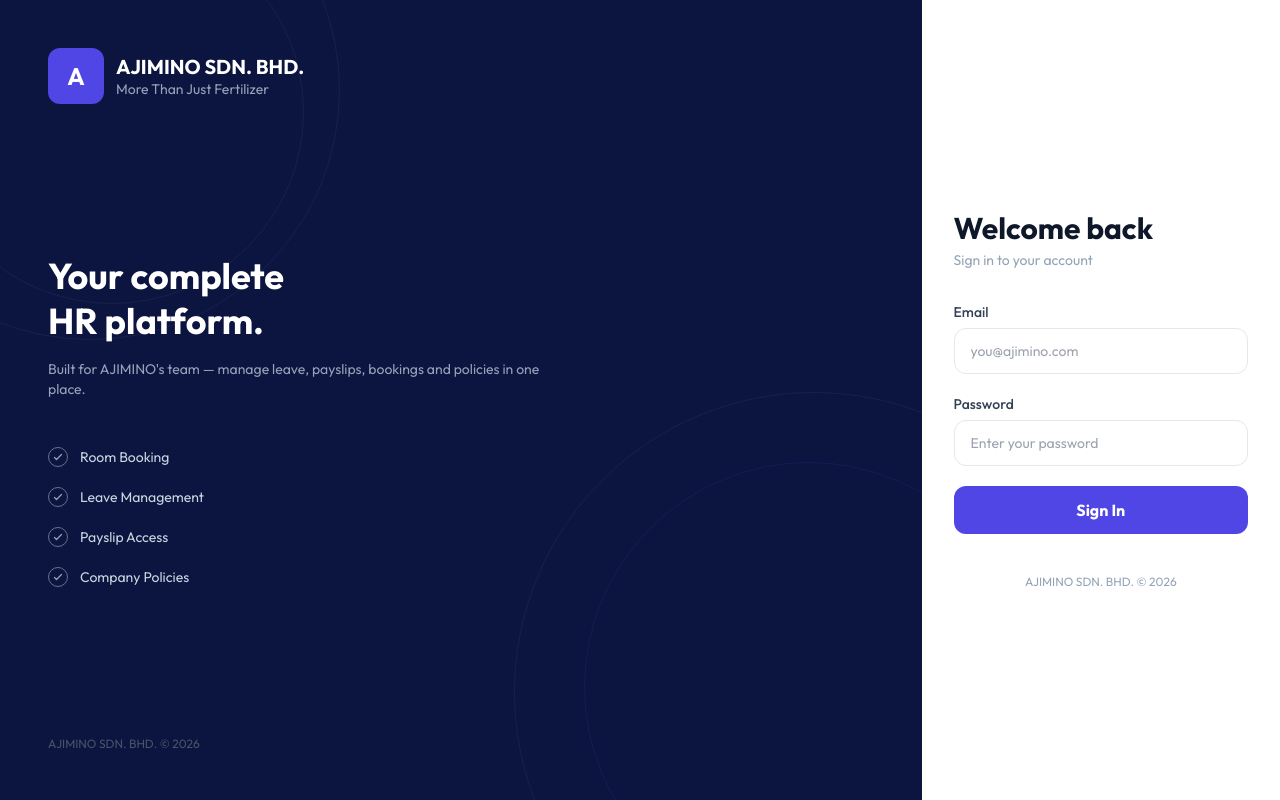
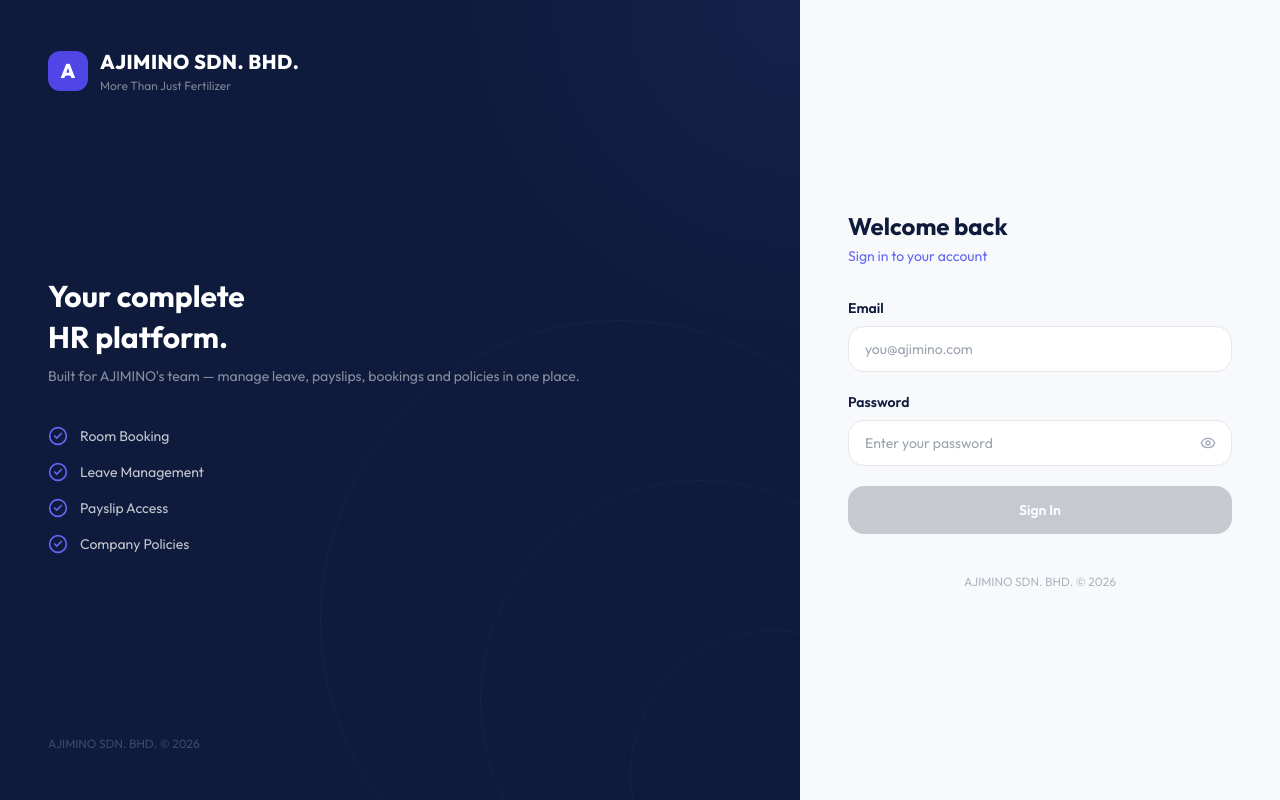
Before and after one commit to ajiminosdnbhd/ajimino-hr-portal, a Next.js app: page /login in a window 1280 px wide. Built offline with nearby package versions, Linux system fonts and the light colour scheme; no server answers.

Commit message:
Match login page exactly to CRM: same colors, layout, icons, form style

```diff
--- a/package.json
+++ b/package.json
@@ -11,6 +11,7 @@
   "dependencies": {
     "@supabase/ssr": "^0.10.2",
     "@supabase/supabase-js": "^2.103.0",
+    "lucide-react": "^1.8.0",
     "next": "14.2.35",
     "pg": "^8.20.0",
     "react": "^18",
--- a/src/app/login/page.tsx
+++ b/src/app/login/page.tsx
@@ -3,149 +3,212 @@
 import { useState } from 'react'
 import { useRouter } from 'next/navigation'
 import { createClient } from '@/lib/supabase/client'
+import { AlertCircle, Loader2, CheckCircle2, Eye, EyeOff } from 'lucide-react'
 
 export default function LoginPage() {
-  const [email, setEmail] = useState('')
+  const router = useRouter()
+  const [email,    setEmail]    = useState('')
   const [password, setPassword] = useState('')
-  const [error, setError] = useState('')
-  const [loading, setLoading] = useState(false)
-  const router = useRouter()
-  const supabase = createClient()
+  const [showPass, setShowPass] = useState(false)
+  const [loading,  setLoading]  = useState(false)
+  const [error,    setError]    = useState<string | null>(null)
 
-  const handleLogin = async (e: React.FormEvent) => {
+  const canSubmit = !loading && !!email && !!password
+
+  async function handleSubmit(e: React.FormEvent<HTMLFormElement>) {
     e.preventDefault()
-    setError('')
+    setError(null)
     setLoading(true)
-
-    const { error } = await supabase.auth.signInWithPassword({ email, password })
-
-    if (error) {
-      setError(error.message)
+    try {
+      const supabase = createClient()
+      const { error: authError } = await supabase.auth.signInWithPassword({
+        email: email.trim(), password,
+      })
+      if (authError) {
+        const msg = authError.message === 'Invalid login credentials'
+          ? 'Invalid email or password. Please try again.'
+          : authError.message
+        setError(msg)
+        return
+      }
+      router.push('/dashboard')
+      router.refresh()
+    } catch {
+      setError('An unexpected error occurred. Please try again.')
+    } finally {
       setLoading(false)
-      return
     }
-
-    router.push('/dashboard')
-    router.refresh()
   }
 
+  const features = [
+    'Room Booking',
+    'Leave Management',
+    'Payslip Access',
+    'Company Policies',
+  ]
+
   return (
-    <div className="min-h-screen flex">
-      {/* Left Panel */}
-      <div className="hidden lg:flex lg:w-[72%] bg-[#0c1440] relative overflow-hidden flex-col justify-between p-12">
-        {/* Decorative rings */}
-        <div className="absolute -top-40 -left-40 w-[500px] h-[500px] rounded-full border border-white/5" />
-        <div className="absolute -top-20 -left-20 w-96 h-96 rounded-full border border-white/5" />
-        <div className="absolute -bottom-48 -right-48 w-[600px] h-[600px] rounded-full border border-white/5" />
-        <div className="absolute -bottom-28 -right-28 w-[450px] h-[450px] rounded-full border border-indigo-500/10" />
+    <div className="flex w-full min-h-[100svh]">
 
-        {/* Logo — top left */}
-        <div className="relative z-10 flex items-center gap-3">
-          <div className="w-14 h-14 rounded-xl bg-indigo-600 flex items-center justify-center flex-shrink-0">
-            <span className="text-white font-bold text-2xl">A</span>
-          </div>
-          <div>
-            <p className="text-white font-bold text-xl leading-tight">AJIMINO SDN. BHD.</p>
-            <p className="text-slate-400 text-sm">More Than Just Fertilizer</p>
+      {/* ══ LEFT PANEL ══ */}
+      <div
+        className="hidden lg:flex flex-col justify-between flex-1 p-12 relative overflow-hidden"
+        style={{ background: '#0F1B3C' }}
+      >
+        {/* Subtle circle ornaments */}
+        {[600, 440, 290].map((size, i) => (
+          <div
+            key={i}
+            className="absolute pointer-events-none rounded-full"
+            style={{
+              width: size, height: size,
+              border: '1px solid rgba(255,255,255,0.03)',
+              bottom: '-120px', right: '-120px',
+            }}
+          />
+        ))}
+
+        {/* Top glow */}
+        <div className="absolute top-0 right-0 w-96 h-96 pointer-events-none"
+          style={{ background: 'radial-gradient(circle at top right, rgba(99,102,241,0.08) 0%, transparent 65%)' }} />
+
+        {/* Logo */}
+        <div className="relative z-10">
+          <div className="flex items-center gap-3">
+            <div className="flex items-center justify-center w-10 h-10 rounded-xl shrink-0 bg-indigo-600">
+              <span className="text-white font-black text-xl">A</span>
+            </div>
+            <div className="flex flex-col leading-none">
+              <span className="font-black text-xl tracking-wide text-white select-none">AJIMINO SDN. BHD.</span>
+              <span className="text-xs mt-0.5" style={{ color: 'rgba(255,255,255,0.45)' }}>More Than Just Fertilizer</span>
+            </div>
           </div>
         </div>
 
-        {/* Main Content — centered vertically */}
-        <div className="relative z-10 flex-1 flex flex-col justify-center py-16">
-          <h2 className="text-white text-4xl font-bold leading-tight mb-4">
+        {/* Centre content */}
+        <div className="relative z-10">
+          <h2 className="text-3xl font-bold text-white mb-2 leading-snug">
             Your complete<br />HR platform.
           </h2>
-          <p className="text-slate-400 text-sm mb-12 max-w-lg">
+          <p className="text-sm mb-10" style={{ color: 'rgba(255,255,255,0.5)' }}>
             Built for AJIMINO&apos;s team — manage leave, payslips, bookings and policies in one place.
           </p>
 
-          <div className="space-y-5">
-            {[
-              { title: 'Room Booking', desc: 'Book meeting rooms with conflict detection' },
-              { title: 'Leave Management', desc: 'Apply and track leave with approval workflows' },
-              { title: 'Payslip Access', desc: 'View and download your monthly payslips' },
-              { title: 'Company Policies', desc: 'Stay updated with the latest policies' },
-            ].map((feature) => (
-              <div key={feature.title} className="flex items-center gap-3">
-                <div className="w-5 h-5 rounded-full border border-slate-500 flex items-center justify-center flex-shrink-0">
-                  <svg className="w-3 h-3 text-slate-400" fill="none" viewBox="0 0 24 24" stroke="currentColor" strokeWidth={2.5}>
-                    <path strokeLinecap="round" strokeLinejoin="round" d="M5 13l4 4L19 7" />
-                  </svg>
-                </div>
-                <p className="text-slate-300 text-sm">{feature.title}</p>
+          <div className="space-y-4">
+            {features.map(text => (
+              <div key={text} className="flex items-center gap-3">
+                <CheckCircle2 className="w-5 h-5 shrink-0" style={{ color: '#6366F1' }} />
+                <span className="text-sm" style={{ color: 'rgba(255,255,255,0.75)' }}>{text}</span>
               </div>
             ))}
           </div>
         </div>
 
-        {/* Copyright — bottom left */}
-        <div className="relative z-10">
-          <p className="text-slate-600 text-xs">AJIMINO SDN. BHD. © {new Date().getFullYear()}</p>
-        </div>
+        {/* Bottom copyright */}
+        <p className="relative z-10 text-xs" style={{ color: 'rgba(255,255,255,0.20)' }}>
+          AJIMINO SDN. BHD. &copy; {new Date().getFullYear()}
+        </p>
       </div>
 
-      {/* Right Panel — Login Form */}
-      <div className="flex-1 flex items-center justify-center p-8 bg-white">
-        <div className="w-full max-w-xs">
-          {/* Mobile branding */}
-          <div className="lg:hidden flex items-center gap-3 mb-8">
-            <div className="w-10 h-10 rounded-xl bg-indigo-600 flex items-center justify-center">
-              <span className="text-white font-bold text-lg">A</span>
-            </div>
-            <div>
-              <h1 className="font-bold text-lg">AJIMINO SDN. BHD.</h1>
-              <p className="text-slate-400 text-xs">More Than Just Fertilizer</p>
-            </div>
+      {/* ══ RIGHT PANEL ══ */}
+      <div className="flex flex-col items-center justify-center flex-1 lg:max-w-[480px] px-8 py-10 overflow-y-auto" style={{ background: '#F8F9FB', minHeight: '100svh' }}>
+
+        {/* Mobile-only logo */}
+        <div className="lg:hidden flex items-center gap-2.5 mb-10">
+          <div className="flex items-center justify-center w-9 h-9 rounded-xl bg-indigo-600">
+            <span className="text-white font-black text-lg">A</span>
+          </div>
+          <span className="font-black text-lg tracking-wide" style={{ color: '#0F1B3C' }}>AJIMINO SDN. BHD.</span>
+        </div>
+
+        <div className="w-full max-w-sm">
+          {/* Heading */}
+          <div className="mb-8">
+            <h2 className="text-2xl font-bold" style={{ color: '#0F1B3C' }}>Welcome back</h2>
+            <p className="text-sm mt-1" style={{ color: '#6366F1' }}>Sign in to your account</p>
           </div>
 
-          <h2 className="text-3xl font-bold text-slate-900 mb-1">Welcome back</h2>
-          <p className="text-slate-400 text-sm mb-8">Sign in to your account</p>
+          <form onSubmit={handleSubmit} noValidate className="space-y-5">
+            {error && (
+              <div
+                className="flex items-start gap-3 p-3.5 rounded-2xl text-sm"
+                style={{ background: '#FEF2F2', border: '1px solid #FECACA', color: '#B42318' }}
+              >
+                <AlertCircle className="w-4 h-4 mt-0.5 shrink-0" />
+                <span>{error}</span>
+              </div>
+            )}
 
-          <form onSubmit={handleLogin} className="space-y-5">
-            <div>
-              <label className="block text-sm font-medium text-slate-700 mb-1.5">Email</label>
+            {/* Email */}
+            <div className="space-y-2">
+              <label htmlFor="email" className="block text-sm font-semibold" style={{ color: '#0F1B3C' }}>
+                Email
+              </label>
               <input
-                type="email"
-                value={email}
-                onChange={(e) => setEmail(e.target.value)}
-                placeholder="you@ajimino.com"
-                required
-                className="w-full px-4 py-3 rounded-xl border border-gray-200 text-sm focus:outline-none focus:ring-2 focus:ring-indigo-500 focus:border-transparent transition"
+                id="email" type="email" autoComplete="email" required
+                value={email} onChange={e => setEmail(e.target.value)}
+                placeholder="you@ajimino.com" disabled={loading}
+                className="w-full px-4 py-3 rounded-2xl text-sm disabled:opacity-60 transition-all"
+                style={{ border: '1.5px solid #E5E7EB', background: '#FFFFFF', color: '#0F1B3C', outline: 'none' }}
+                onFocus={e => { e.target.style.borderColor = '#6366F1'; e.target.style.boxShadow = '0 0 0 3px rgba(99,102,241,0.10)' }}
+                onBlur={e => { e.target.style.borderColor = '#E5E7EB'; e.target.style.boxShadow = 'none' }}
               />
             </div>
 
-            <div>
-              <label className="block text-sm font-medium text-slate-700 mb-1.5">Password</label>
-              <input
-                type="password"
-                value={password}
-                onChange={(e) => setPassword(e.target.value)}
-                placeholder="Enter your password"
-                required
-                className="w-full px-4 py-3 rounded-xl border border-gray-200 text-sm focus:outline-none focus:ring-2 focus:ring-indigo-500 focus:border-transparent transition"
-              />
+            {/* Password */}
+            <div className="space-y-2">
+              <label htmlFor="password" className="block text-sm font-semibold" style={{ color: '#0F1B3C' }}>
+                Password
+              </label>
+              <div className="relative">
+                <input
+                  id="password" type={showPass ? 'text' : 'password'}
+                  autoComplete="current-password" required
+                  value={password} onChange={e => setPassword(e.target.value)}
+                  placeholder="Enter your password" disabled={loading}
+                  className="w-full px-4 py-3 pr-11 rounded-2xl text-sm disabled:opacity-60 transition-all"
+                  style={{ border: '1.5px solid #E5E7EB', background: '#FFFFFF', color: '#0F1B3C', outline: 'none' }}
+                  onFocus={e => { e.target.style.borderColor = '#6366F1'; e.target.style.boxShadow = '0 0 0 3px rgba(99,102,241,0.10)' }}
+                  onBlur={e => { e.target.style.borderColor = '#E5E7EB'; e.target.style.boxShadow = 'none' }}
+                />
+                <button
+                  type="button" onClick={() => setShowPass(p => !p)} disabled={loading}
+                  className="absolute inset-y-0 right-0 pr-4 flex items-center transition-colors"
+                  style={{ color: '#A0AABB' }}
+                  onMouseEnter={e => { (e.currentTarget as HTMLButtonElement).style.color = '#5C6478' }}
+                  onMouseLeave={e => { (e.currentTarget as HTMLButtonElement).style.color = '#A0AABB' }}
+                >
+                  {showPass ? <EyeOff className="w-4 h-4" /> : <Eye className="w-4 h-4" />}
+                </button>
+              </div>
             </div>
 
-            {error && (
-              <div className="bg-red-50 text-red-600 text-sm px-4 py-3 rounded-xl">
-                {error}
-              </div>
-            )}
-
+            {/* Submit */}
             <button
               type="submit"
-              disabled={loading}
-              className="w-full bg-indigo-600 hover:bg-indigo-700 text-white font-bold py-3 rounded-xl transition disabled:opacity-50 disabled:cursor-not-allowed"
+              disabled={!canSubmit}
+              className="w-full flex items-center justify-center gap-2 font-semibold text-sm py-3.5 rounded-2xl text-white focus:outline-none select-none transition-all mt-2"
+              style={
+                !canSubmit
+                  ? { background: '#C7C9D1', cursor: 'not-allowed' }
+                  : { background: '#6366F1', cursor: 'pointer', boxShadow: '0 4px 14px rgba(99,102,241,0.30)' }
+              }
+              onMouseEnter={e => { if (canSubmit) (e.currentTarget as HTMLButtonElement).style.background = '#4F46E5' }}
+              onMouseLeave={e => { if (canSubmit) (e.currentTarget as HTMLButtonElement).style.background = '#6366F1' }}
             >
-              {loading ? 'Signing in...' : 'Sign In'}
+              {loading
+                ? <><Loader2 className="w-4 h-4 animate-spin" /><span>Signing in...</span></>
+                : <span>Sign In</span>
+              }
             </button>
           </form>
 
-          <p className="text-center text-slate-400 text-xs mt-10">
+          <p className="mt-10 text-xs text-center" style={{ color: '#B0B5C3' }}>
             AJIMINO SDN. BHD. &copy; {new Date().getFullYear()}
           </p>
         </div>
       </div>
+
     </div>
   )
 }
```
Also changed, not shown: 1 other file (tests, documents, lock files or other folders).
